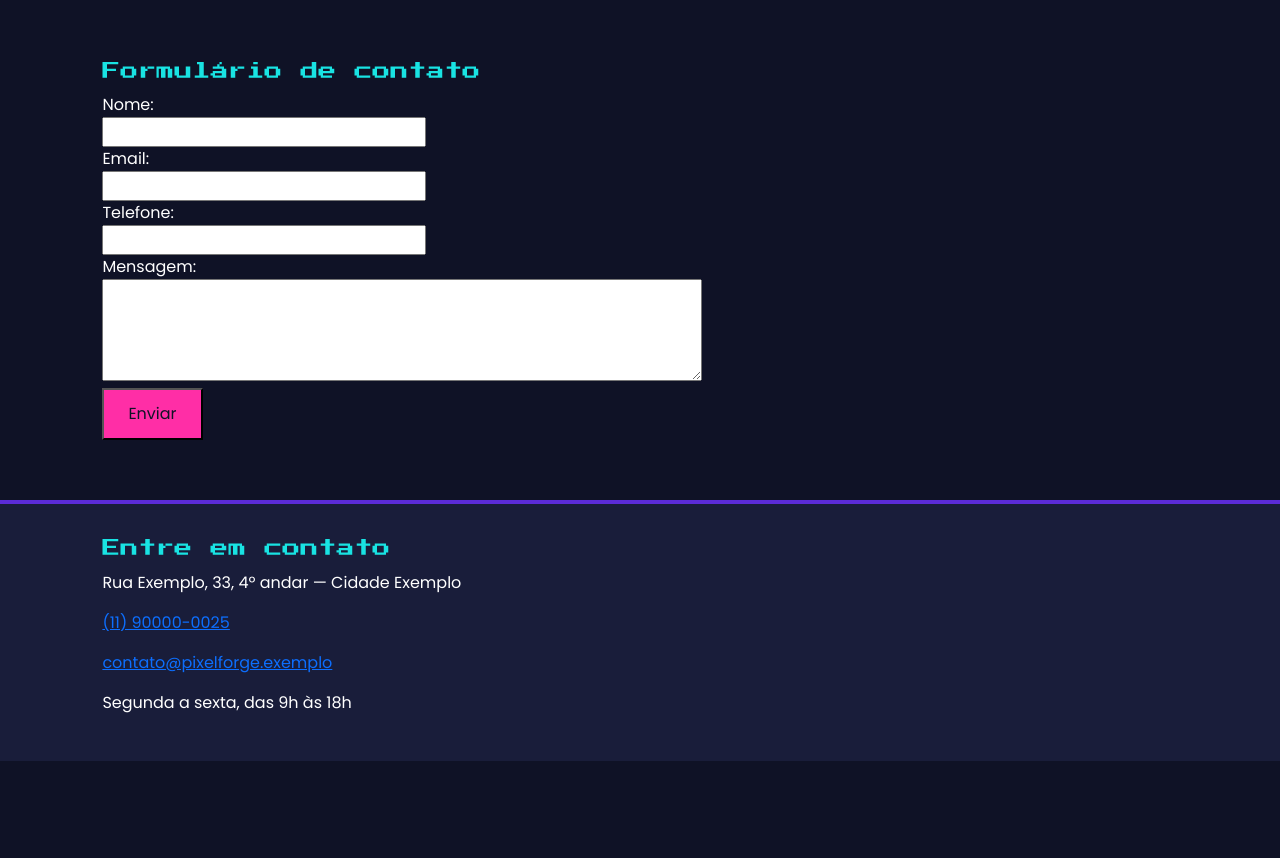
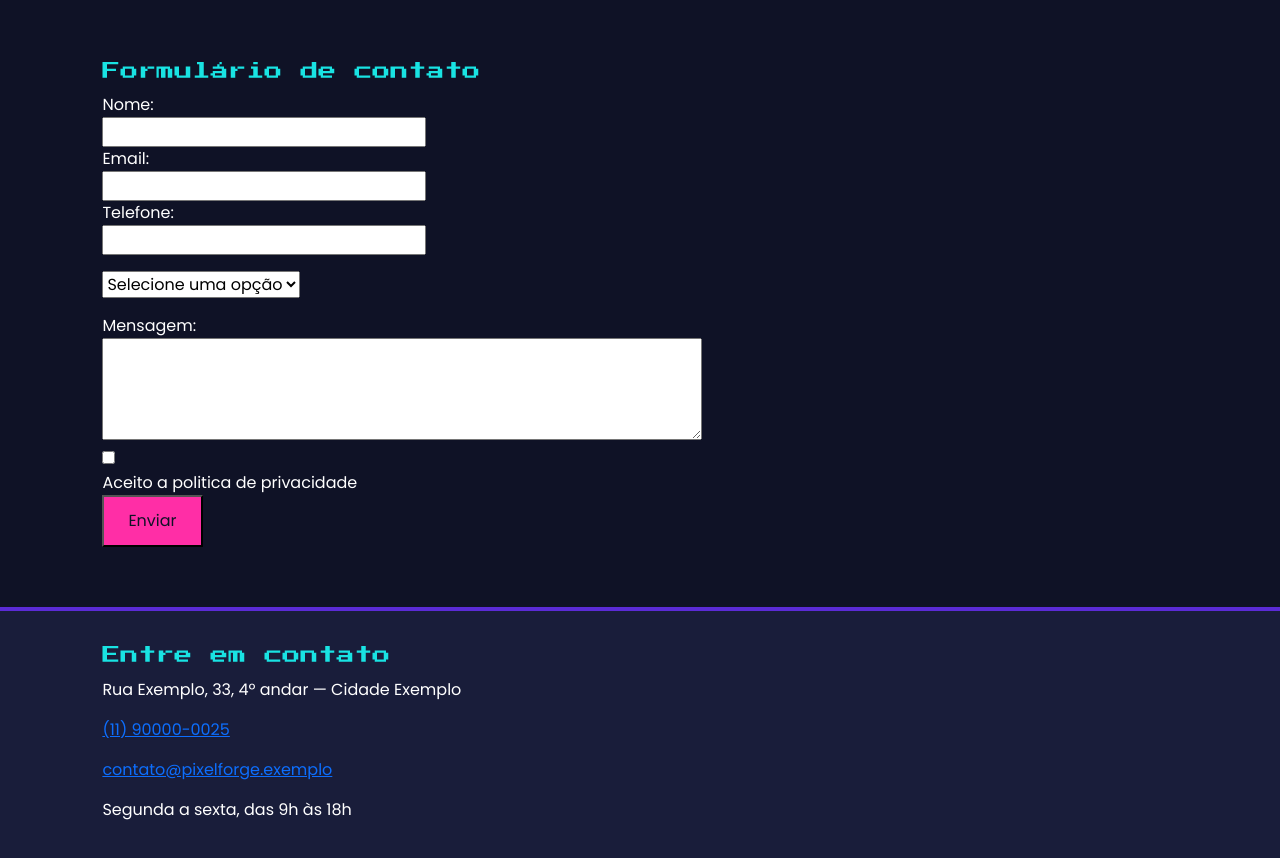
Before and after one commit to MarcosvhGoncalves/PixelForge-Studio-Website, a website: page index.html in a window 1280 px wide. Shown: the part 2916-3774 px from the top of the page. Before the commit the page ends 3677 px from the top, so only its background shows below. Drawn offline with nearby package versions, Linux system fonts and the light colour scheme.

Commit message:
Implementação de regras de negócio faltando

```diff
--- a/index.html
+++ b/index.html
@@ -138,7 +138,7 @@
           </section>
           <section id="form">
             <h2>Formulário de contato</h2>
-            <form method="post">
+            <form method="post" target="_blank">
                 <label for="nome">Nome:</label>
                 <input type="text" id="nome" name="nome" required>
 
@@ -147,9 +147,20 @@
 
                 <label for="telefone">Telefone:</label>
                 <input type="tel" id="telefone" name="telefone" required>
+                <p></p>
+                <select id="assunto" name="assunto" required>
+
+                <option value="" disabled selected>Selecione uma opção</option>
+                <option value="parceria">Parceria</option>
+                <option value="trabalho">Trabalhe conosco</option>
+                <option value="outro">Outros</option>
+              </select>
+              <p></p>
 
                 <label for="mensagem">Mensagem:</label>
                 <textarea id="mensagem" name="mensagem" rows="4" required></textarea>
+
+                <input type="checkbox" id="termos" name="termos" value="sim"> <label for="privacidade">Aceito a politica de privacidade</label>
 
                 <button type="submit">Enviar</button>
             </form>
```
